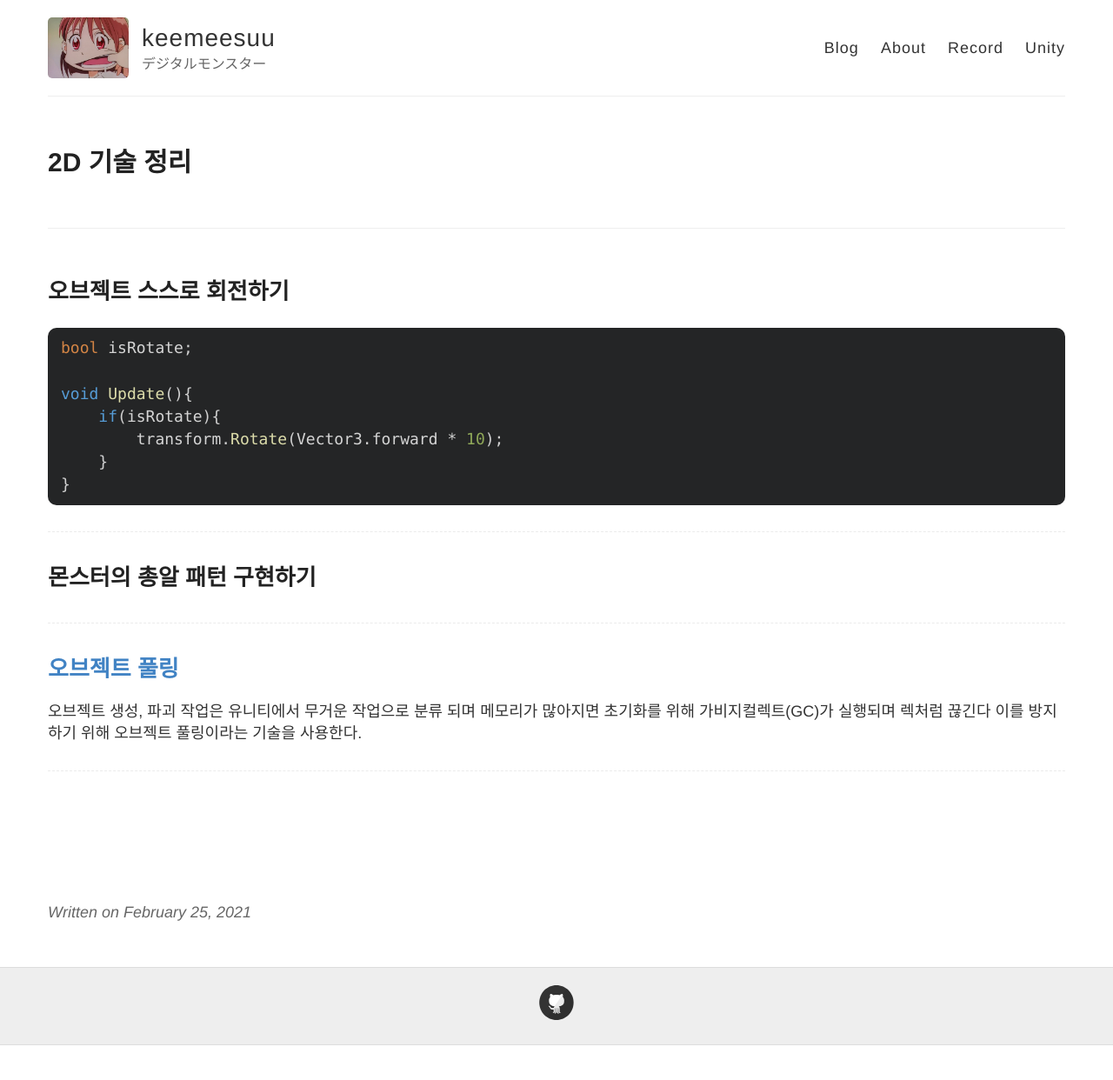
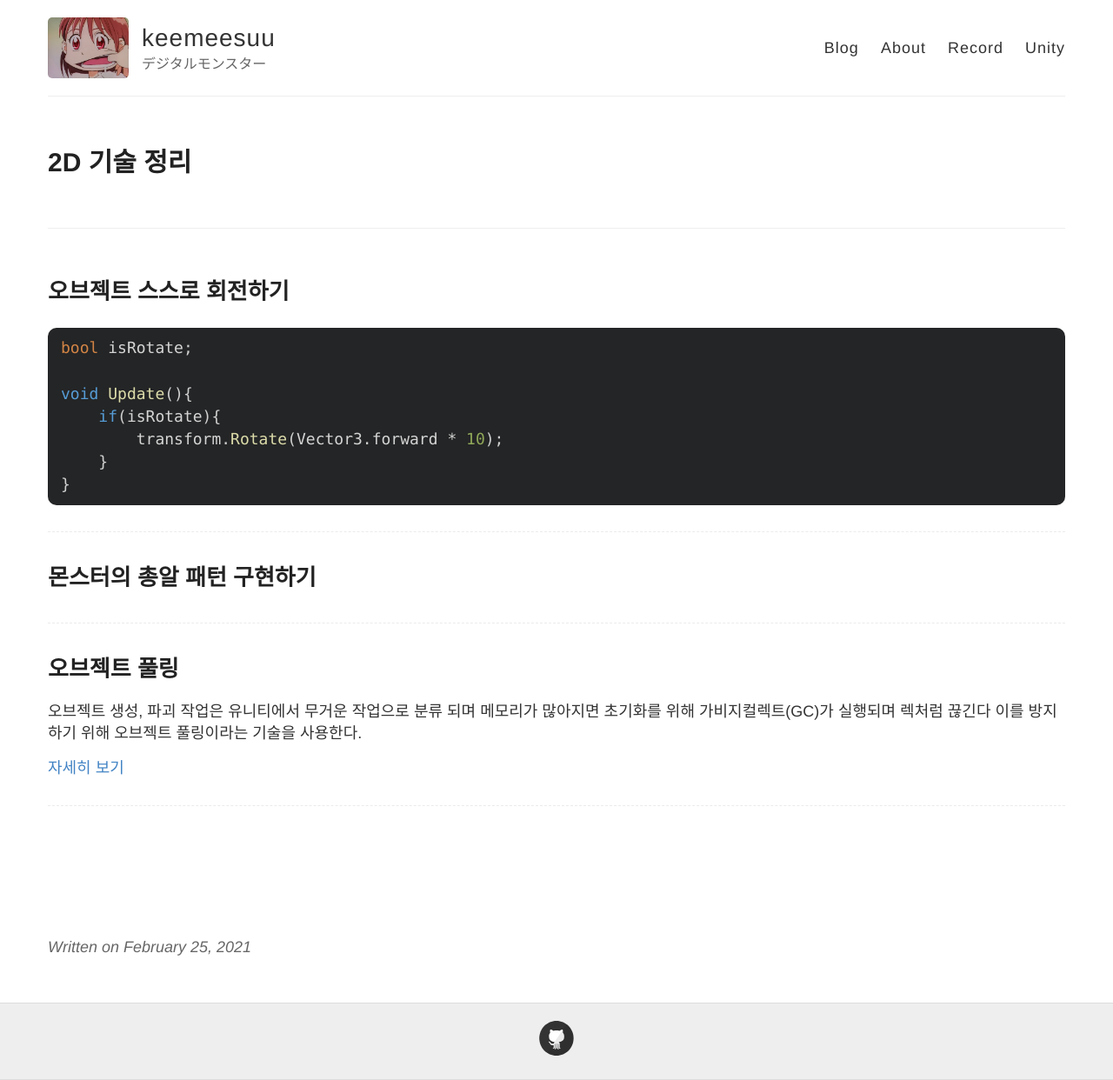
Before and after one commit to keemeesuu/keemeesuu.github.io, a Jekyll site: the page built from _posts/dev/Unity/2021-02-25-2D 기술 정리.md, in a window 1280 px wide. Shown: the whole page at 87% size. Built offline with Jekyll 4.4.1, drawn with Linux system fonts in a browser that asks for light colours; before the commit the page ends 1202 px from its top, so only the background shows below that.

Commit message:
Update 2021-02-25-2D 기술 정리.md

```diff
--- a/_posts/dev/Unity/2021-02-25-2D 기술 정리.md
+++ b/_posts/dev/Unity/2021-02-25-2D 기술 정리.md
@@ -24,10 +24,13 @@ void Update(){
 
 ## 몬스터의 총알 패턴 구현하기
 
+
 ---
 
-## [오브젝트 풀링](https://keemeesuu.github.io/objectPooling/)
+## 오브젝트 풀링
 
 오브젝트 생성, 파괴 작업은 유니티에서 무거운 작업으로 분류 되며 메모리가 많아지면 초기화를 위해 가비지컬렉트(GC)가 실행되며 렉처럼 끊긴다 이를 방지하기 위해 오브젝트 풀링이라는 기술을 사용한다.
 
+[자세히 보기](https://keemeesuu.github.io/objectPooling/)
+
 ---
```
